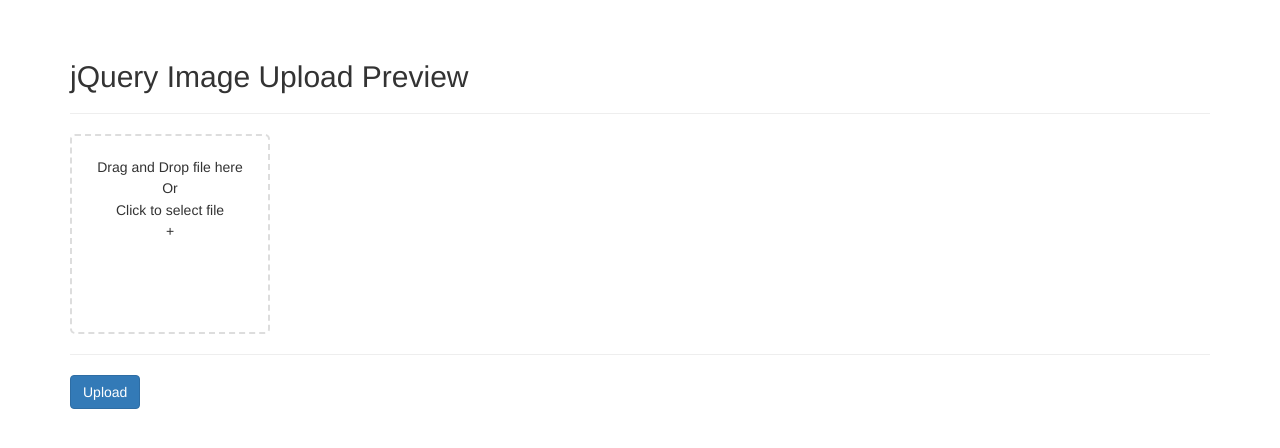
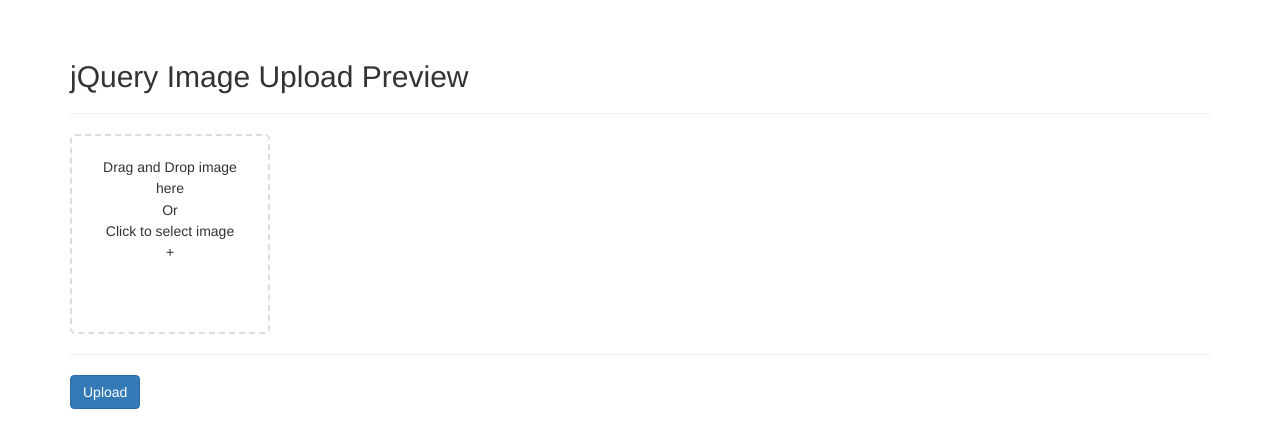
Before and after one commit to borort/jQuery-Image-Upload-Preview, a PHP site: page / in a window 1280 px wide. Shown: the top 448 px of the page. Run offline with PHP 8.4, Linux system fonts and the light colour scheme.

Commit message:
updated comments

```diff
--- a/index.php
+++ b/index.php
@@ -20,7 +20,7 @@
           <form method="post" action="upload.php" name="form" id="form">
             <div id="preview" style="display: inline-block;">
               <div class="upload-area" id="uploadfile">
-                  <span style="vertical-align: middle;">Drag and Drop file here<br/>Or<br/>Click to select file<br/>+</span>
+                  <span style="vertical-align: middle;">Drag and Drop image here<br/>Or<br/>Click to select image<br/>+</span>
                   <br>
               </div>
             </div>
--- a/script.js
+++ b/script.js
@@ -1,6 +1,6 @@
 $(function() {
 
-      // on the submit event, generate a image from the canvas and save the data in the hidden field
+      // on submit, store array of image data in the hidden field
      document.getElementById('form').addEventListener("submit",function(){
         var img_array = [];
         var i = 0;
@@ -31,18 +31,17 @@ $(function() {
          $("#file-input").click();
      });
 
-     // Drop files
+     // Drop files on upload area
      $('.upload-area').on('drop', function (e) {
          e.stopPropagation();
          e.preventDefault();
          e.dataTransfer = e.originalEvent.dataTransfer;
-
          $("#uploadfile").css("background-color", "#fff");
          document.querySelector('#file-input').files = e.originalEvent.dataTransfer.files;
          $('#file-input').trigger('change');
      });
 
-
+     // Trigger previewImages on file input value change
      $('#file-input').on('change', function() {
        previewImages();
      });
@@ -52,16 +51,14 @@ $(function() {
 
 function previewImages() {
 
-    var file_lenght = 5;
-
+    var file_lenght = 10; //number of files are allowed to be uploaded
     var preview = document.querySelector('#preview');
     if (document.querySelector('#file-input').files) {
       [].forEach.call(document.querySelector('#file-input').files, readAndPreview);
     }
 
     function readAndPreview(file) {
-
-      // Make sure `file.name` matches our extensions criteria
+      // validate image file extension
       if (!/\.(jpe?g|png|gif)$/i.test(file.name)) {
         return alert(file.name + " is not an image");
       }
```
Also changed, not shown: upload.php (+2 -5 lines).
